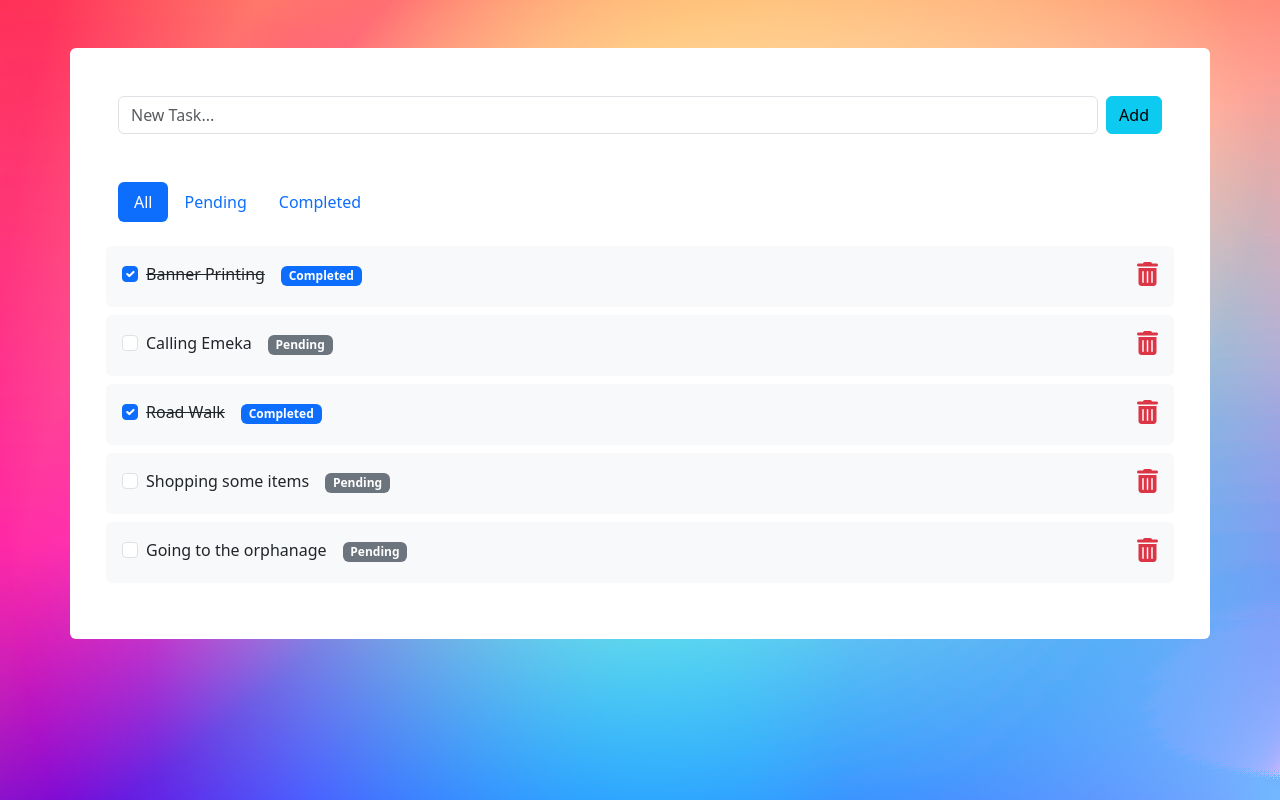
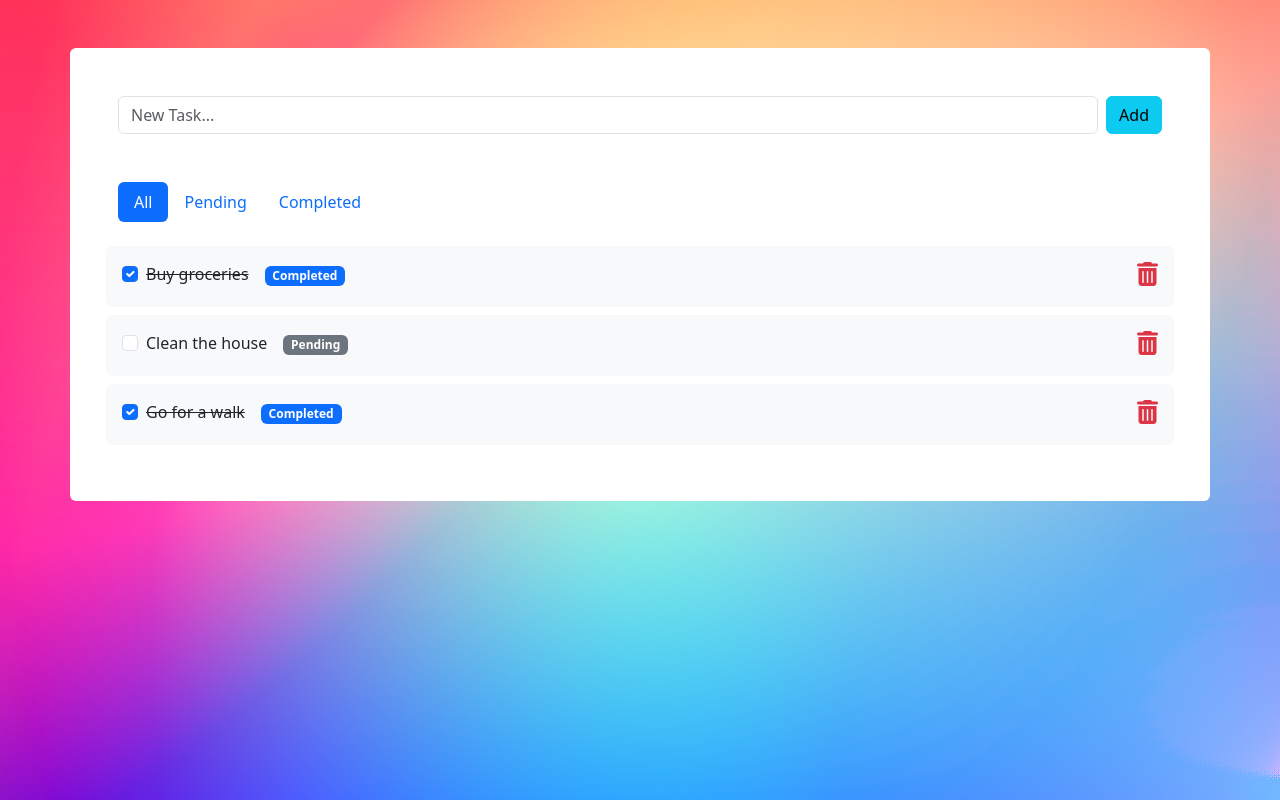
Before and after one commit to osiota10/todo-task-manager, a React (Create React App) app: page / in a window 1280 px wide. Built offline with nearby package versions, Linux system fonts and the light colour scheme.

Commit message:
Todo list update

```diff
--- a/src/App.js
+++ b/src/App.js
@@ -3,11 +3,9 @@ import { useState } from "react";
 
 function App() {
   const [todo, setTodo] = useState([
-    { id: "1", task: "Banner Printing", is_completed: true, },
-    { id: "2", task: "Calling Emeka", is_completed: false, },
-    { id: "3", task: "Road Walk", is_completed: true, },
-    { id: "4", task: "Shopping some items", is_completed: false, },
-    { id: "5", task: "Going to the orphanage", is_completed: false, }
+    { id: "1", task: "Buy groceries", is_completed: true, },
+    { id: "2", task: "Clean the house", is_completed: false, },
+    { id: "3", task: "Go for a walk", is_completed: true, },
   ])
 
   // Function to toggle the completion status of a todo item
```
